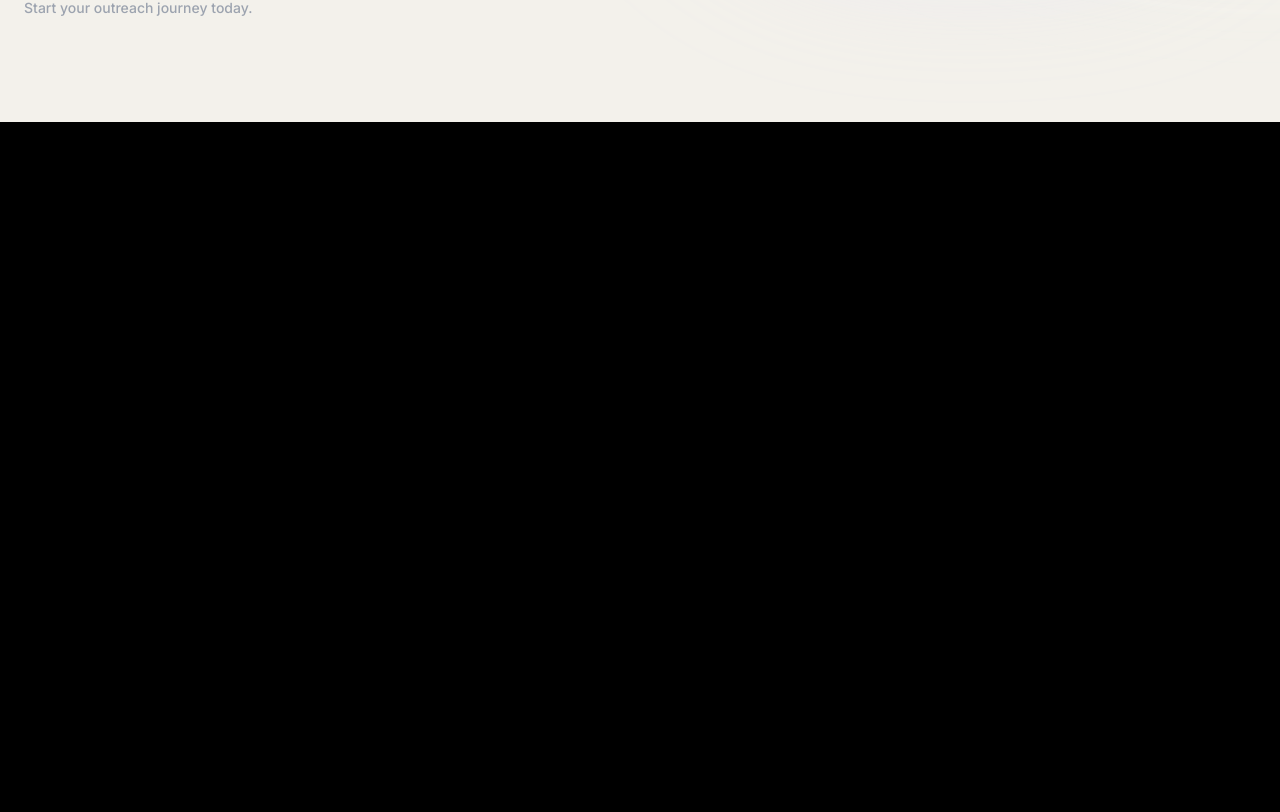
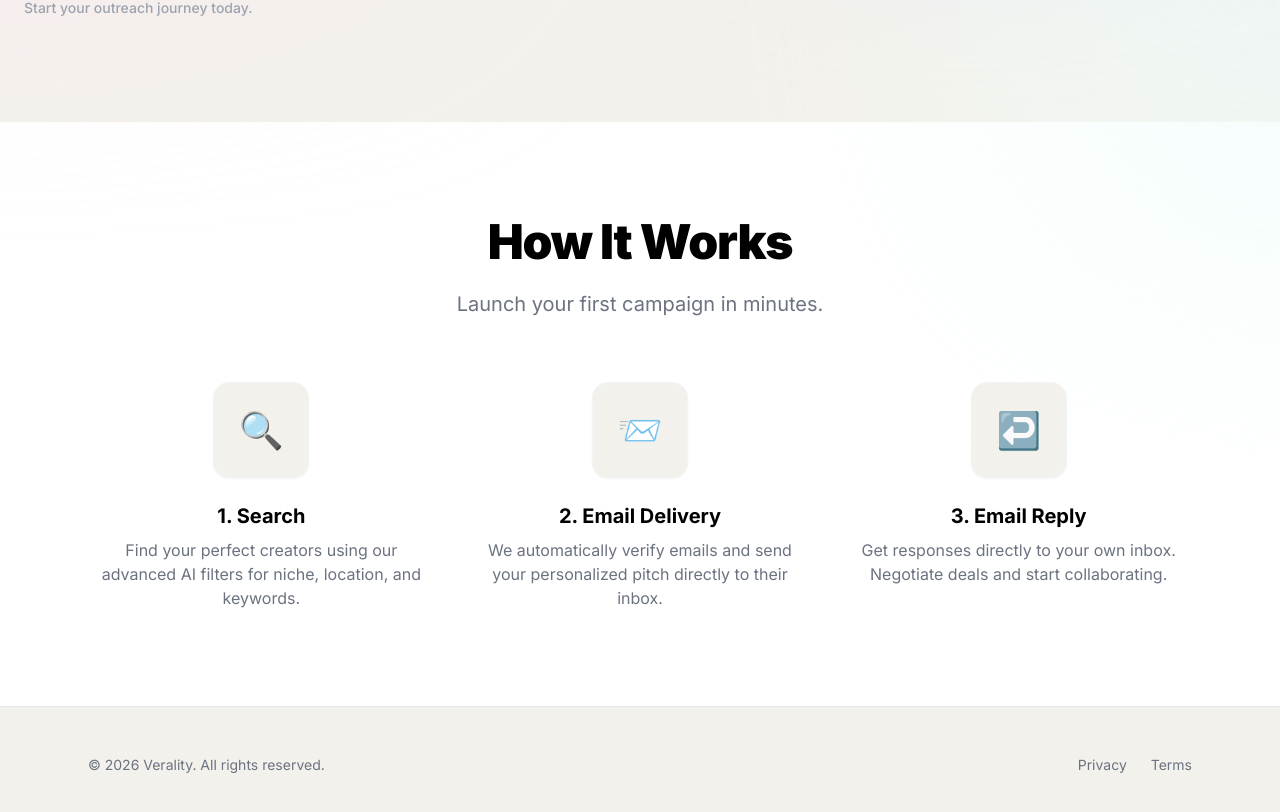
Before and after one commit to Velari-bot/ai-social-media-outreach, a Next.js app: page / in a window 1280 px wide. Shown: the part 780-1592 px from the top of the page. Before the commit the page ends 902 px from the top, so only its background shows below. Built offline with nearby package versions, Linux system fonts and the light colour scheme; no server answers.

Commit message:
Admin: Bulk Delete & Availability Fixes. UI: Process Section & Larger Time Container

```diff
--- a/app/api/admin/slots/route.ts
+++ b/app/api/admin/slots/route.ts
@@ -26,14 +26,25 @@ export async function POST(request: NextRequest) {
 
 export async function DELETE(request: NextRequest) {
     try {
-        const { slotId } = await request.json();
-        if (!slotId) {
-            return NextResponse.json({ error: 'Slot ID is required' }, { status: 400 });
+        const body = await request.json();
+        const { slotId, slotIds } = body;
+
+        if (slotIds && Array.isArray(slotIds)) {
+            const batch = db.batch();
+            slotIds.forEach((id: string) => {
+                const ref = db.collection('availability').doc(id);
+                batch.delete(ref);
+            });
+            await batch.commit();
+            return NextResponse.json({ success: true, count: slotIds.length });
         }
 
-        await db.collection('availability').doc(slotId).delete();
+        if (slotId) {
+            await db.collection('availability').doc(slotId).delete();
+            return NextResponse.json({ success: true });
+        }
 
-        return NextResponse.json({ success: true });
+        return NextResponse.json({ error: 'Slot ID or IDs required' }, { status: 400 });
     } catch (error: any) {
         return NextResponse.json({ error: error.message }, { status: 500 });
     }
--- a/app/page.tsx
+++ b/app/page.tsx
@@ -165,6 +165,68 @@ export default function Home() {
         </div>
 
       </div>
+      {/* Our Process Section */}
+      <section className="py-24 bg-white">
+        <div className="max-w-6xl mx-auto px-6 lg:px-8">
+          <div className="text-center max-w-2xl mx-auto mb-16">
+            <h2 className="text-3xl md:text-5xl font-black text-black tracking-tight mb-6">
+              How It Works
+            </h2>
+            <p className="text-xl text-gray-500">
+              Launch your first campaign in minutes.
+            </p>
+          </div>
+
+          <div className="grid grid-cols-1 md:grid-cols-3 gap-12 relative">
+            {/* Connecting Line (Desktop) */}
+            <div className="hidden md:block absolute top-12 left-[16%] right-[16%] h-0.5 bg-gray-100 -z-10"></div>
+
+            {/* Step 1: Search */}
+            <div className="flex flex-col items-center text-center">
+              <div className="w-24 h-24 bg-[#F3F1EB] rounded-2xl flex items-center justify-center mb-6 border border-gray-100 shadow-sm">
+                <span className="text-4xl">🔍</span>
+              </div>
+              <h3 className="text-xl font-bold text-black mb-2">1. Search</h3>
+              <p className="text-gray-500">
+                Find your perfect creators using our advanced AI filters for niche, location, and keywords.
+              </p>
+            </div>
+
+            {/* Step 2: Email Delivery */}
+            <div className="flex flex-col items-center text-center">
+              <div className="w-24 h-24 bg-[#F3F1EB] rounded-2xl flex items-center justify-center mb-6 border border-gray-100 shadow-sm">
+                <span className="text-4xl">📨</span>
+              </div>
+              <h3 className="text-xl font-bold text-black mb-2">2. Email Delivery</h3>
+              <p className="text-gray-500">
+                We automatically verify emails and send your personalized pitch directly to their inbox.
+              </p>
+            </div>
+
+            {/* Step 3: Reply */}
+            <div className="flex flex-col items-center text-center">
+              <div className="w-24 h-24 bg-[#F3F1EB] rounded-2xl flex items-center justify-center mb-6 border border-gray-100 shadow-sm">
+                <span className="text-4xl">↩️</span>
+              </div>
+              <h3 className="text-xl font-bold text-black mb-2">3. Email Reply</h3>
+              <p className="text-gray-500">
+                Get responses directly to your own inbox. Negotiate deals and start collaborating.
+              </p>
+            </div>
+          </div>
+        </div>
+      </section>
+
+      {/* Footer (Simple) */}
+      <footer className="py-12 bg-[#F3F1EB] border-t border-gray-200">
+        <div className="max-w-6xl mx-auto px-6 flex justify-between items-center text-gray-500 text-sm">
+          <p>© 2026 Verality. All rights reserved.</p>
+          <div className="flex gap-6">
+            <Link href="/privacy" className="hover:text-black">Privacy</Link>
+            <Link href="/terms" className="hover:text-black">Terms</Link>
+          </div>
+        </div>
+      </footer>
     </main>
   );
 }
--- a/components/admin/AvailabilityManager.tsx
+++ b/components/admin/AvailabilityManager.tsx
@@ -13,12 +13,11 @@ export default function AvailabilityManager() {
     const [loading, setLoading] = useState(false);
     const [slots, setSlots] = useState<any[]>([]);
 
-    useEffect(() => {
     const fetchSlots = async () => {
         const dateStr = format(selectedDate, 'yyyy-MM-dd');
         try {
-                // Fetch just this day (start and end date same)
-                const res = await fetch(`/api/availability?startDate=${dateStr}&endDate=${dateStr}`);
+            // Add timestamp to prevent caching
+            const res = await fetch(`/api/availability?startDate=${dateStr}&endDate=${dateStr}&t=${Date.now()}`);
             if (res.ok) {
                 const data = await res.json();
                 setSlots(data.slots || []);
@@ -27,8 +26,10 @@ export default function AvailabilityManager() {
             console.error("Failed to fetch slots", e);
         }
     };
+
+    useEffect(() => {
         fetchSlots();
-    }, [selectedDate, loading]); // Re-fetch when date changes or after an action (loading toggle)
+    }, [selectedDate]); // Only refetch when date changes. Actions manually refetch.
 
     const handleAddSlot = async () => {
         setLoading(true);
@@ -50,6 +51,7 @@ export default function AvailabilityManager() {
 
             if (!res.ok) throw new Error('Failed to add slot');
             toast.success('Slot added successfully');
+            fetchSlots();
         } catch (error) {
             toast.error('Error adding slot');
         } finally {
@@ -69,8 +71,30 @@ export default function AvailabilityManager() {
 
             if (!res.ok) throw new Error('Failed to delete slot');
             toast.success('Slot deleted successfully');
+            fetchSlots();
         } catch (error) {
             toast.error('Error deleting slot');
+        } finally {
+            setLoading(false);
+        }
+    };
+
+    const handleBulkDelete = async () => {
+        if (!confirm(`Are you sure you want to delete ALL ${slots.length} slots for this day?`)) return;
+        setLoading(true);
+        try {
+            const slotIds = slots.map(s => s.id);
+            const res = await fetch('/api/admin/slots', {
+                method: 'DELETE',
+                headers: { 'Content-Type': 'application/json' },
+                body: JSON.stringify({ slotIds }),
+            });
+
+            if (!res.ok) throw new Error('Failed to delete slots');
+            toast.success('All slots deleted');
+            fetchSlots();
+        } catch (error) {
+            toast.error('Error deleting slots');
         } finally {
             setLoading(false);
         }
@@ -101,7 +125,17 @@ export default function AvailabilityManager() {
                 </div>
 
                 <div className="bg-white p-6 rounded-xl border border-gray-200 shadow-sm">
-                    <h2 className="text-xl font-bold mb-4 text-black">Existing Slots</h2>
+                    <div className="flex items-center justify-between mb-4">
+                        <h2 className="text-xl font-bold text-black">Existing Slots</h2>
+                        {slots.length > 0 && (
+                            <button
+                                onClick={handleBulkDelete}
+                                className="text-xs px-2 py-1 bg-red-50 text-red-600 rounded hover:bg-red-100 font-medium transition-colors"
+                            >
+                                Delete All ({slots.length})
+                            </button>
+                        )}
+                    </div>
 
                     {slots.length === 0 ? (
                         <p className="text-gray-500 text-sm">No available slots for this date.</p>
--- a/components/booking/TimeSlotPicker.tsx
+++ b/components/booking/TimeSlotPicker.tsx
@@ -41,11 +41,11 @@ export default function TimeSlotPicker({ date, slots, loading, onSelect, selecte
     }
 
     return (
-        <div className="space-y-4 animate-in fade-in slide-in-from-right-4 duration-300">
+        <div className="space-y-6 animate-in fade-in slide-in-from-right-4 duration-300 px-4 py-2">
             <h3 className="text-sm font-semibold text-gray-500 uppercase tracking-wider">
                 Available times for {format(date, 'EEEE, MMM d')}
             </h3>
-            <div className="grid grid-cols-2 sm:grid-cols-3 gap-3">
+            <div className="grid grid-cols-1 sm:grid-cols-2 md:grid-cols-3 gap-4">
                 {daySlots.map((slot) => {
                     const startTime = parseISO(slot.startTime); // Expecting ISO string
                     const timeLabel = format(startTime, 'h:mm a');
@@ -56,7 +56,7 @@ export default function TimeSlotPicker({ date, slots, loading, onSelect, selecte
                             key={slot.id}
                             onClick={() => onSelect(slot)}
                             className={`
-                px-4 py-3 rounded-xl border text-sm font-medium transition-all duration-200
+                px-4 py-4 rounded-xl border text-base font-medium transition-all duration-200
                 ${isSelected
                                     ? 'border-black bg-black text-white shadow-lg scale-105'
                                     : 'border-gray-200 bg-white text-gray-700 hover:border-black hover:scale-[1.02]'}
@@ -69,4 +69,4 @@ export default function TimeSlotPicker({ date, slots, loading, onSelect, selecte
             </div>
         </div>
     );
-}
+};
```
Lines whose indentation alone changed are shown as unchanged.
